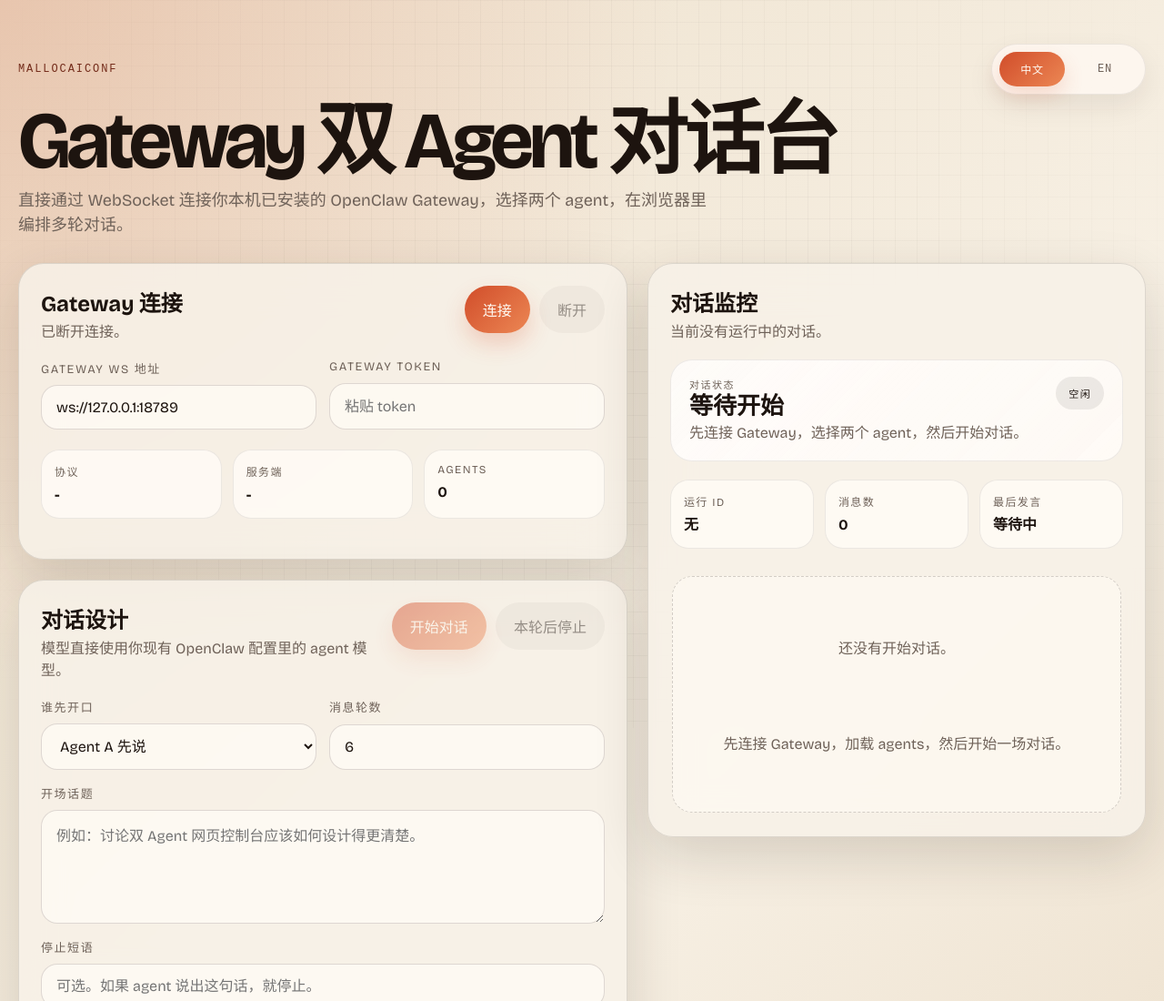
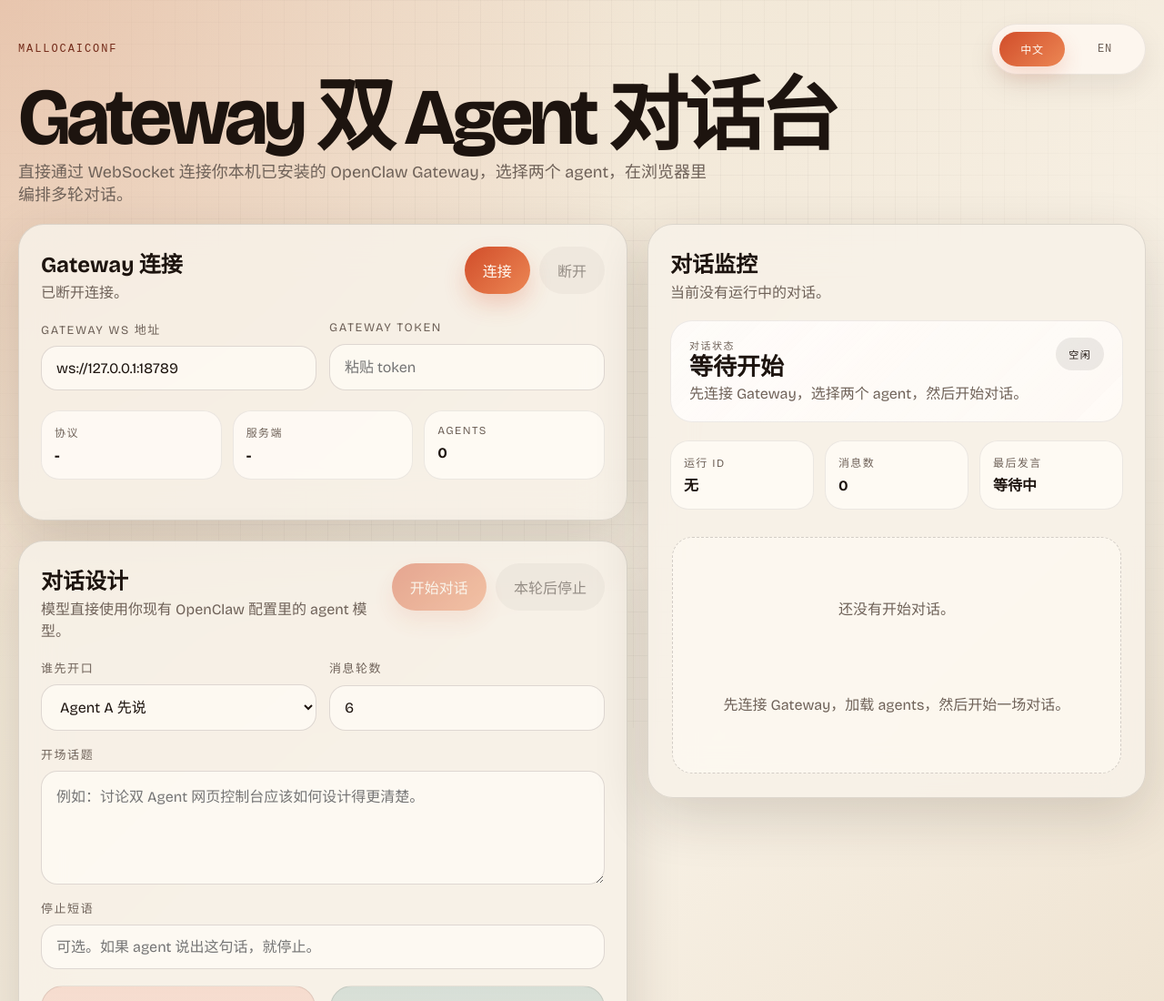
Before and after one commit to mallocfeng/mallocaiconf, a website: page public/index.html in a window 1280 px wide. Shown: the top 1100 px of the page at 91% size. Drawn offline with nearby package versions, Linux system fonts and the light colour scheme; a web font is replaced by a local one.

Commit message:
UI: tighten hero spacing

```diff
--- a/public/styles.css
+++ b/public/styles.css
@@ -40,13 +40,13 @@ body {
   position: relative;
   width: min(1440px, calc(100vw - 40px));
   margin: 0 auto;
-  padding: 48px 0 56px;
+  padding: 26px 0 56px;
 }
 
 .hero {
   display: grid;
-  gap: 10px;
-  margin-bottom: 28px;
+  gap: 6px;
+  margin-bottom: 18px;
 }
 
 .hero-topline {
@@ -112,7 +112,7 @@ body {
   max-width: 760px;
   color: var(--muted);
   font-size: 18px;
-  line-height: 1.5;
+  line-height: 1.42;
 }
 
 .layout {
```
